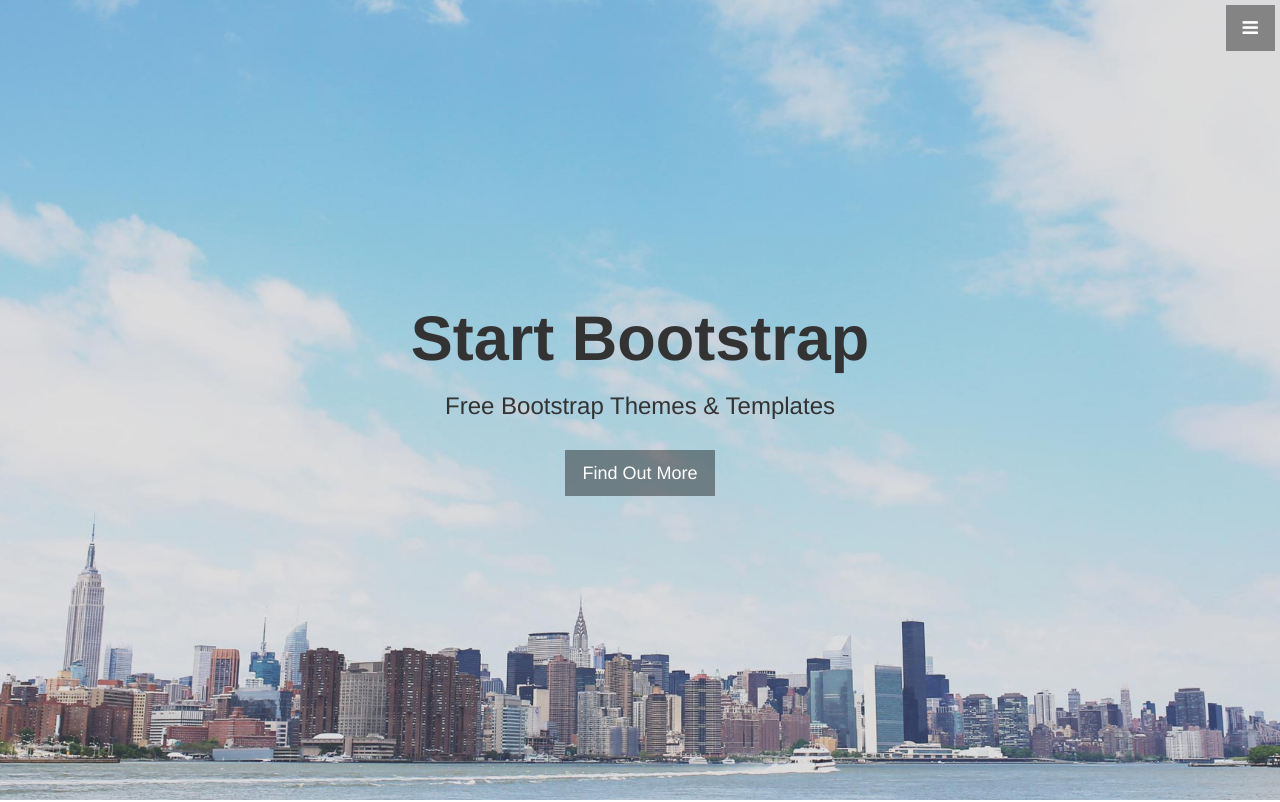
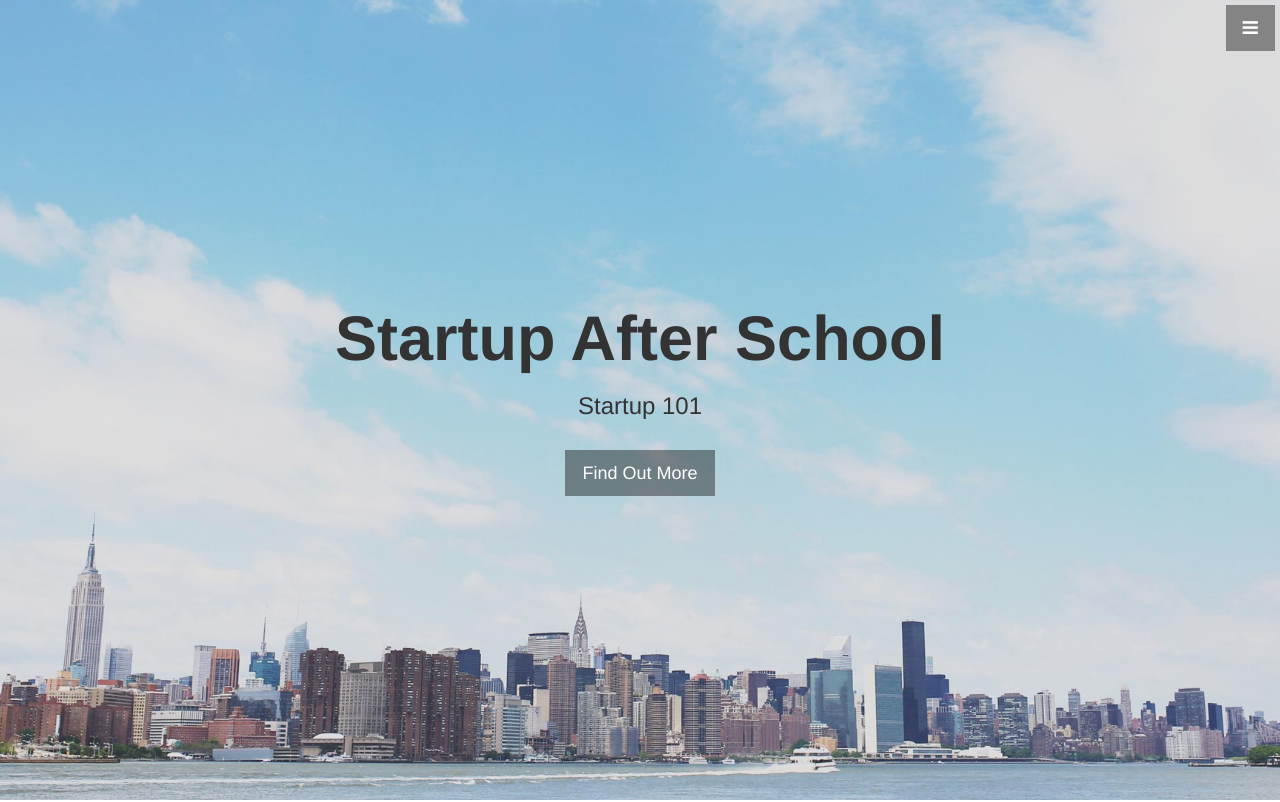
Before and after one commit to elmosky/sas, a website: page public/index.html in a window 1280 px wide. Shown: the top 802 px of the page. Drawn offline with Linux system fonts and the light colour scheme; no server answers; files whose address does not match are found by name; a web font is replaced by a local one.

Commit message:
first fix

```diff
--- a/public/index.html
+++ b/public/index.html
@@ -64,8 +64,8 @@
     <!-- Header -->
     <header id="top" class="header">
         <div class="text-vertical-center">
-            <h1>Start Bootstrap</h1>
-            <h3>Free Bootstrap Themes &amp; Templates</h3>
+            <h1>Startup After School</h1>
+            <h3>Startup 101</h3>
             <br>
             <a href="#about" class="btn btn-dark btn-lg">Find Out More</a>
         </div>
```
